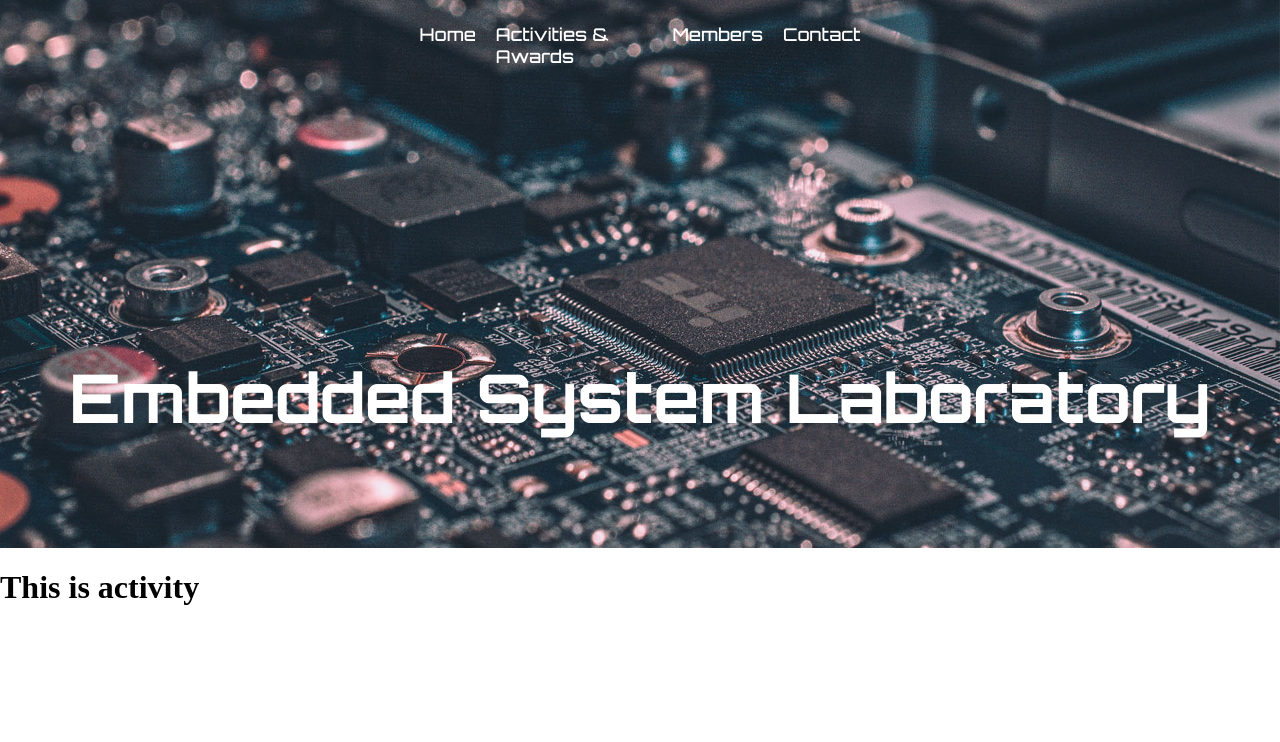
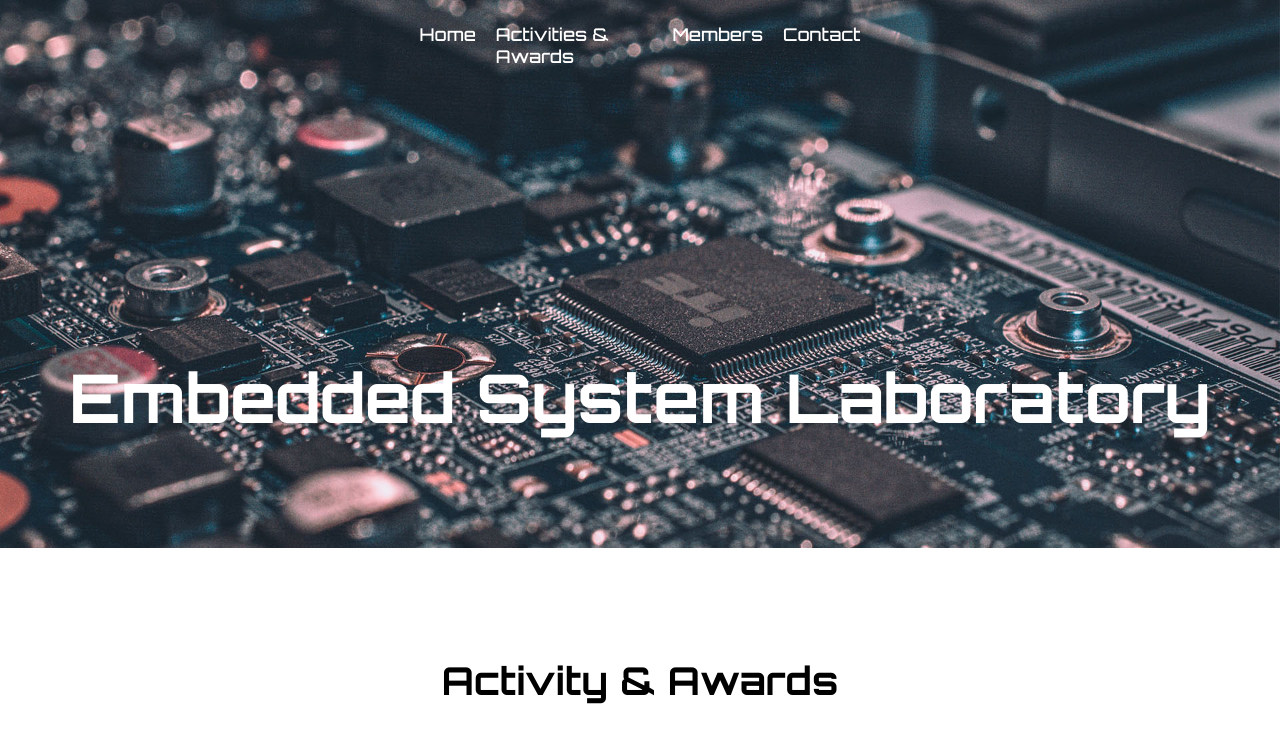
Before and after one commit to dnjooiopa/esl-official-website, a Vue app: page / in a window 1280 px wide. Shown: the top 742 px of the page. Built offline with nearby package versions, Linux system fonts and the light colour scheme.

Commit message:
add margin and font for activity-title

```diff
--- a/src/components/Activity.vue
+++ b/src/components/Activity.vue
@@ -1,6 +1,7 @@
 <template>
-  <div>
-    <h1>This is activity</h1>
+  <div class="activity-container">
+    <div class="activity-title">Activity & Awards</div>
+
   </div>
 </template>
 
@@ -10,4 +11,16 @@ export default {
 }
 </script>
 
-<style></style>
+<style>
+.activity-container {
+  display: flex;
+  justify-content: center;
+  margin-top: 108px;
+}
+
+.activity-title {
+  font-size: 2.4rem;
+  font-weight: 700;
+  font-family: 'Orbitron', sans-serif;
+}
+</style>
```
